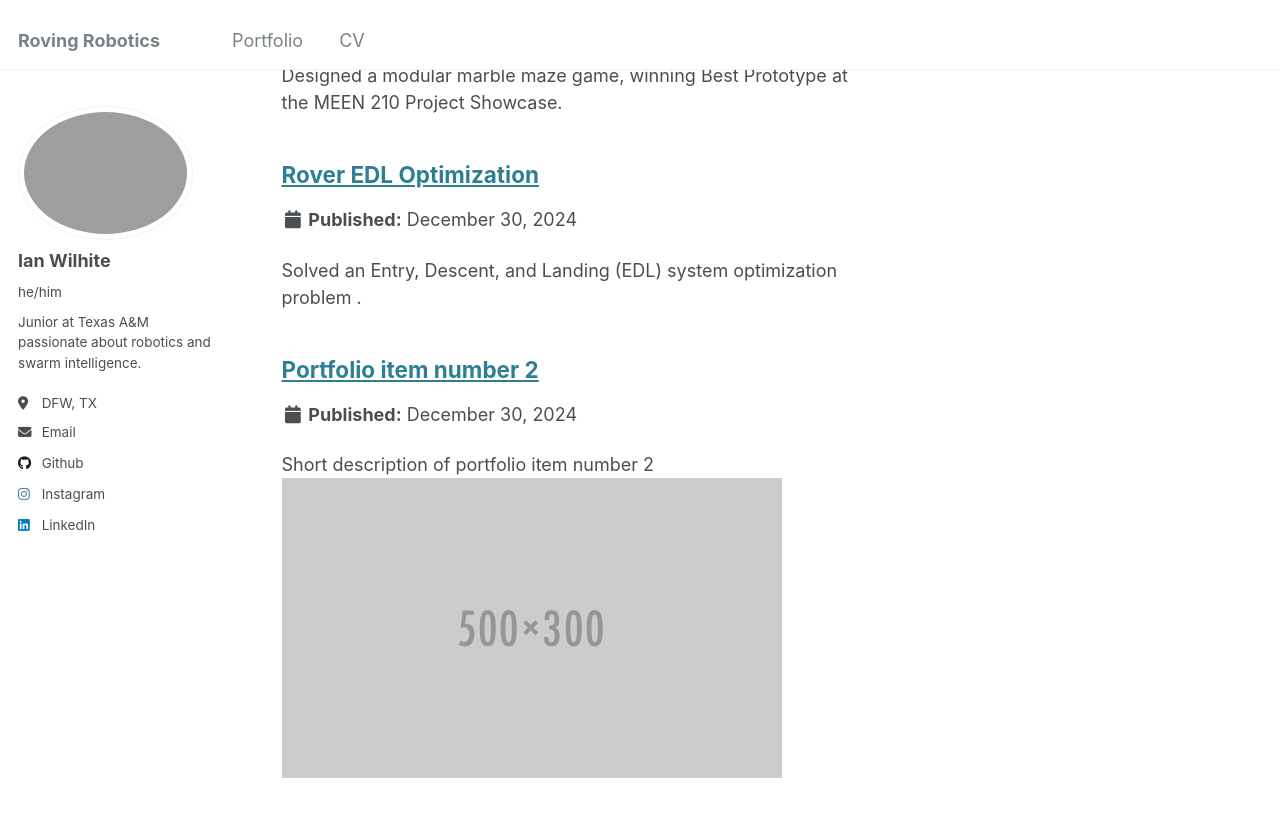
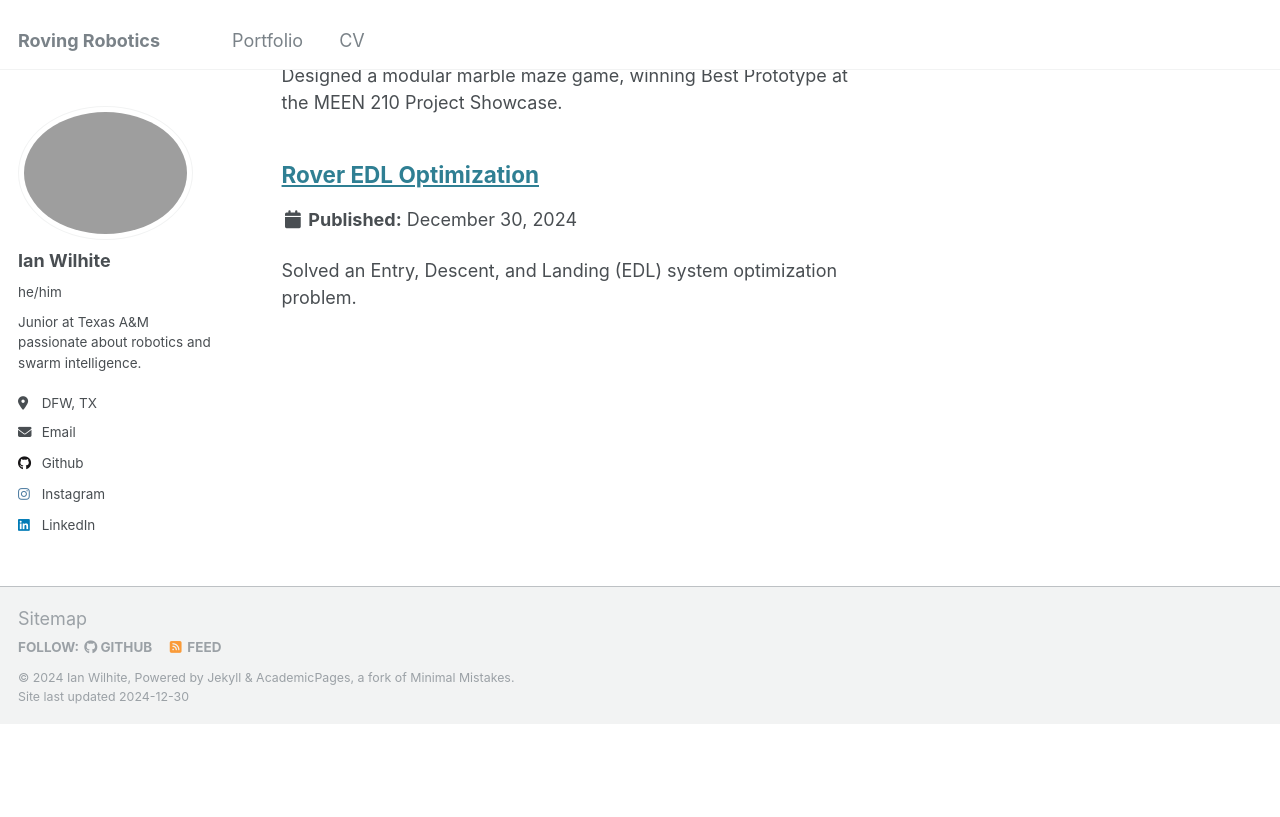
Before and after one commit to Ian-Wilhite/Ian-Wilhite.github.io, a Jekyll site: the page built from _pages/portfolio.html, in a window 1280 px wide and 900 px high, scrolled down 628 px. Shown: the top 817 px of the window. Built offline with Jekyll 4.4.1, drawn with Linux system fonts in a browser that asks for light colours; after the commit the page ends 1352 px from its top, so only the background shows below that.

Commit message:
remove extra files

```diff
--- a/_portfolio/portfolio-2.html
+++ /dev/null
@@ -1,7 +0,0 @@
----
-title: "Portfolio item number 2"
-excerpt: "Short description of portfolio item number 2 <br/><img src='/images/500x300.png'>"
-collection: portfolio
----
-
-This is an item in your portfolio. It can be have images or nice text. If you name the file .md, it will be parsed as markdown. If you name the file .html, it will be parsed as HTML.
```
Also changed, not shown: _portfolio/RoverEDL.md (+1 -1 lines).
